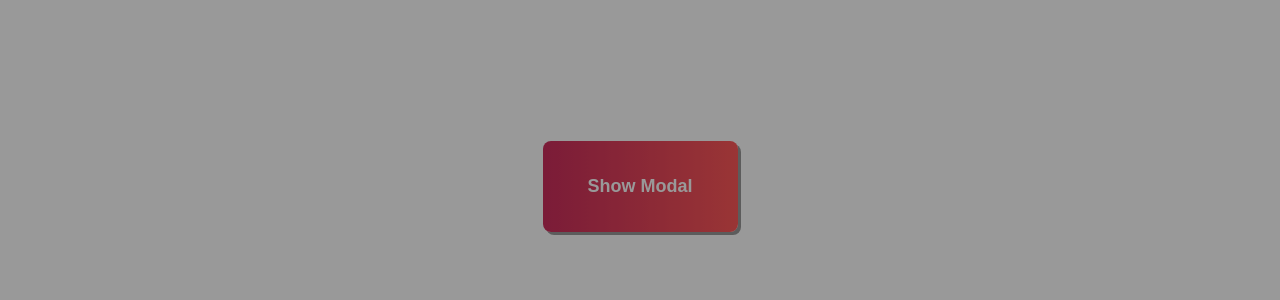
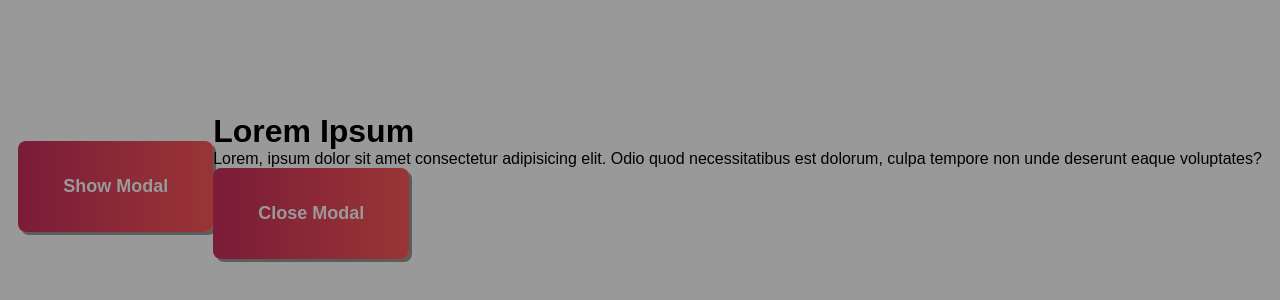
Before and after one commit to madhurabhujbal/Challenge31Days, a Vue app in the folder day16_popupModalVue/popup-modal/: page / in a window 1280 px wide. Shown: the part 214-514 px from the top of the page. Built offline with nearby package versions, Linux system fonts and the light colour scheme.

Commit message:
Add markup code for displaying modal with info and close button

```diff
--- a/day16_popupModalVue/popup-modal/src/App.vue
+++ b/day16_popupModalVue/popup-modal/src/App.vue
@@ -3,8 +3,21 @@
     <button class="button" @click="showModal = true">
       Show Modal
     </button>
+
     <transition name="fade" appear>
       <div class="modal-overlay" v-if="showModal" @click="showModal = false"></div>
+    </transition>
+
+    <transition name="slide" appear>
+      <div class="modal">
+        <h1>Lorem Ipsum</h1>
+        <p>
+          Lorem, ipsum dolor sit amet consectetur adipisicing elit. Odio quod necessitatibus est dolorum, culpa tempore non unde deserunt eaque voluptates?
+        </p>
+        <button class="button" @click="showModal = false">
+          Close Modal
+        </button>
+      </div>
     </transition>
   </div>
 </template>
```
